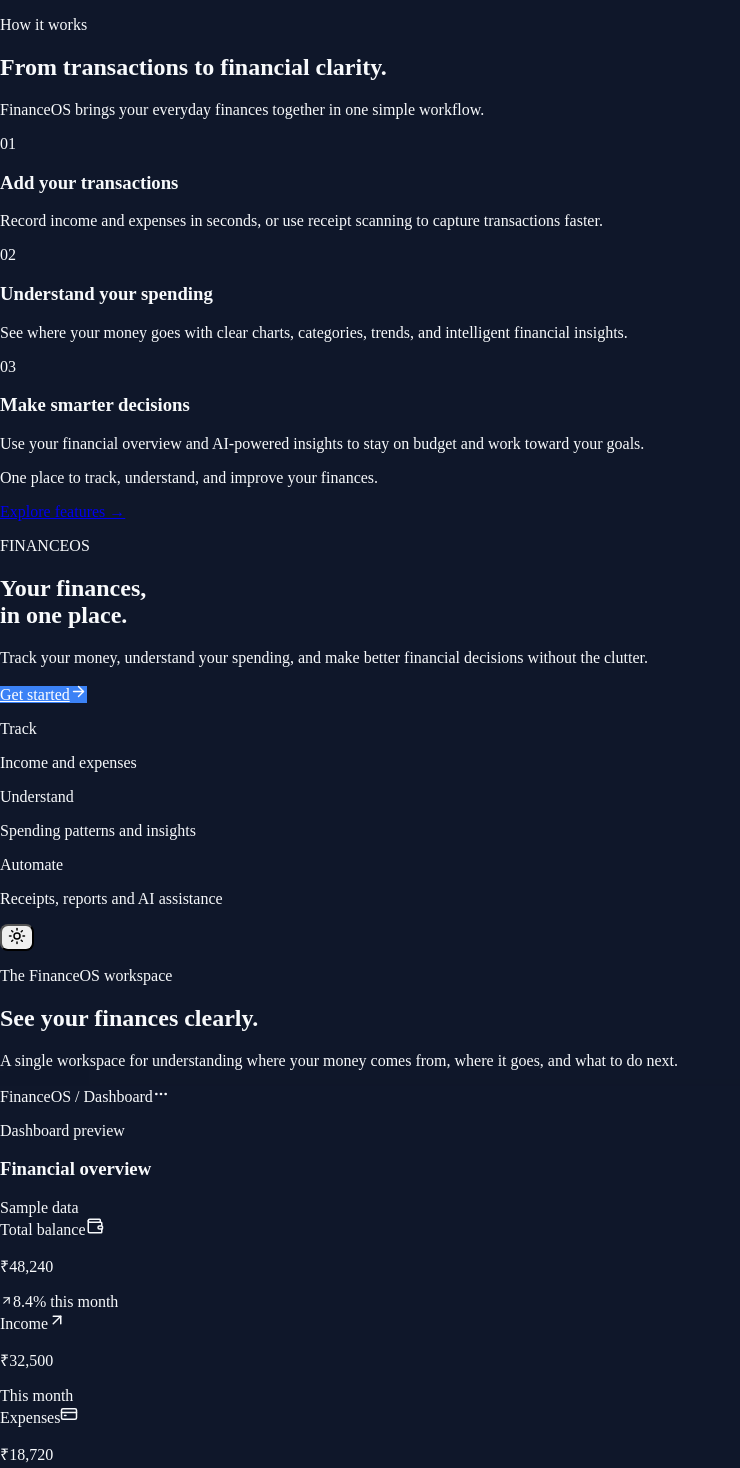
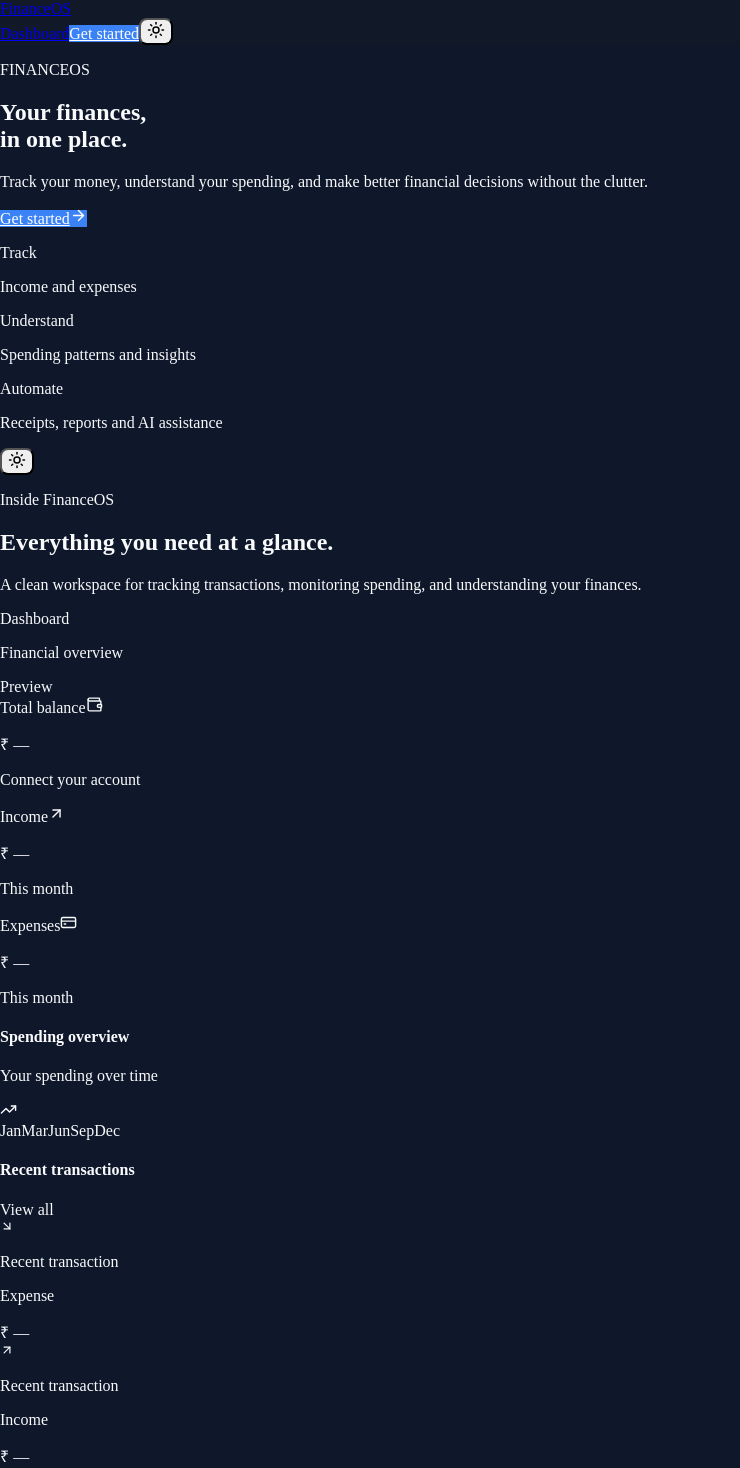
Before and after one commit to sukritisrivastava29/Finance-OS, a React (Vite) app in the folder frontend/: page / in a window 1280 px wide. Shown: the top 1468 px of the page, without its empty margins (0-740 px from the left). Built offline with nearby package versions, Linux system fonts and the light colour scheme.

Commit message:
redesign financeos landing page

```diff
--- a/frontend/src/components/DashPreview.jsx
+++ b/frontend/src/components/DashPreview.jsx
@@ -4,32 +4,31 @@
   TrendingUp,
   Wallet,
   CreditCard,
-  MoreHorizontal,
 } from "lucide-react";
 
 const transactions = [
   {
-    name: "Salary",
+    name: "Recent transaction",
+    category: "Expense",
+    amount: "₹ —",
+    type: "expense",
+  },
+  {
+    name: "Recent transaction",
     category: "Income",
-    amount: "+₹30,000",
+    amount: "₹ —",
     type: "income",
   },
   {
-    name: "Groceries",
-    category: "Food",
-    amount: "-₹2,450",
+    name: "Recent transaction",
+    category: "Expense",
+    amount: "₹ —",
     type: "expense",
   },
   {
-    name: "Transport",
-    category: "Travel",
-    amount: "-₹680",
-    type: "expense",
-  },
-  {
-    name: "Subscription",
-    category: "Entertainment",
-    amount: "-₹499",
+    name: "Recent transaction",
+    category: "Expense",
+    amount: "₹ —",
     type: "expense",
   },
 ];
@@ -38,161 +37,142 @@
 
 function DashPreview() {
   return (
-    <section
-      id="preview"
-      className="px-6 py-20 md:py-28"
-    >
+    <section id="preview" className="px-6 py-16 md:py-20">
       <div className="max-w-6xl mx-auto">
 
-        <div className="text-center max-w-2xl mx-auto mb-12">
-          <p className="text-sm font-semibold tracking-[0.2em] uppercase text-[var(--accent)] mb-4">
-            The FinanceOS workspace
-          </p>
+        <div className="flex flex-col md:flex-row md:items-end md:justify-between gap-5 mb-8">
+          <div>
+            <p className="text-sm font-medium text-[var(--accent)] mb-2">
+              Inside FinanceOS
+            </p>
 
-          <h2 className="text-4xl md:text-5xl font-bold tracking-tight text-[var(--text)]">
-            See your finances clearly.
-          </h2>
+            <h2 className="text-3xl md:text-4xl font-semibold tracking-tight text-[var(--text)]">
+              Everything you need at a glance.
+            </h2>
+          </div>
 
-          <p className="mt-5 text-lg text-[var(--muted)] leading-8">
-            A single workspace for understanding where your
-            money comes from, where it goes, and what to do next.
+          <p className="max-w-md text-sm md:text-base leading-7 text-[var(--muted)]">
+            A clean workspace for tracking transactions,
+            monitoring spending, and understanding your finances.
           </p>
         </div>
-        <div className="relative rounded-3xl border border-[var(--border)] bg-[var(--card)] shadow-2xl overflow-hidden">
 
-          <div className="h-12 px-5 border-b border-[var(--border)] flex items-center justify-between bg-[var(--surface)]">
-            <div className="flex gap-1.5">
-              <span className="w-2.5 h-2.5 rounded-full bg-[var(--border)]" />
-              <span className="w-2.5 h-2.5 rounded-full bg-[var(--border)]" />
-              <span className="w-2.5 h-2.5 rounded-full bg-[var(--border)]" />
+        <div className="border border-[var(--border)] bg-[var(--card)] overflow-hidden">
+
+          <div className="px-5 py-4 border-b border-[var(--border)] flex items-center justify-between">
+            <div>
+              <p className="text-sm font-medium text-[var(--text)]">
+                Dashboard
+              </p>
+
+              <p className="text-xs text-[var(--muted)] mt-0.5">
+                Financial overview
+              </p>
             </div>
 
             <span className="text-xs text-[var(--muted)]">
-              FinanceOS / Dashboard
+              Preview
             </span>
-
-            <MoreHorizontal
-              size={16}
-              className="text-[var(--muted)]"
-            />
           </div>
 
-          <div className="p-5 md:p-8">
+          <div className="p-5 md:p-7">
 
-            <div className="flex items-center justify-between mb-6">
-              <div>
-                <p className="text-xs uppercase tracking-wider text-[var(--muted)]">
-                  Dashboard preview
-                </p>
+            <div className="grid sm:grid-cols-3 gap-4 mb-5">
 
-                <h3 className="text-2xl font-bold text-[var(--text)] mt-1">
-                  Financial overview
-                </h3>
-              </div>
-
-              <div className="hidden sm:block px-3 py-1.5 rounded-lg bg-[var(--surface)] text-xs text-[var(--muted)]">
-                Sample data
-              </div>
-            </div>
-
-            <div className="grid sm:grid-cols-3 gap-4 mb-6">
-
-              <div className="p-5 rounded-2xl border border-[var(--border)] bg-[var(--surface)]">
+              <div className="p-5 border border-[var(--border)] bg-[var(--surface)]">
                 <div className="flex items-center justify-between">
                   <span className="text-sm text-[var(--muted)]">
                     Total balance
                   </span>
 
                   <Wallet
-                    size={18}
+                    size={17}
                     className="text-[var(--accent)]"
                   />
                 </div>
 
-                <p className="text-2xl font-bold text-[var(--text)] mt-4">
-                  ₹48,240
+                <p className="text-2xl font-semibold text-[var(--text)] mt-4">
+                  ₹ —
                 </p>
 
-                <span className="text-xs text-green-500 flex items-center gap-1 mt-2">
-                  <ArrowUpRight size={13} />
-                  8.4% this month
-                </span>
+                <p className="text-xs text-[var(--muted)] mt-2">
+                  Connect your account
+                </p>
               </div>
 
-              <div className="p-5 rounded-2xl border border-[var(--border)] bg-[var(--surface)]">
+              <div className="p-5 border border-[var(--border)] bg-[var(--surface)]">
                 <div className="flex items-center justify-between">
                   <span className="text-sm text-[var(--muted)]">
                     Income
                   </span>
 
                   <ArrowUpRight
-                    size={18}
+                    size={17}
                     className="text-green-500"
                   />
                 </div>
 
-                <p className="text-2xl font-bold text-[var(--text)] mt-4">
-                  ₹32,500
+                <p className="text-2xl font-semibold text-[var(--text)] mt-4">
+                  ₹ —
                 </p>
 
-                <span className="text-xs text-[var(--muted)] mt-2 block">
+                <p className="text-xs text-[var(--muted)] mt-2">
                   This month
-                </span>
+                </p>
               </div>
 
-              <div className="p-5 rounded-2xl border border-[var(--border)] bg-[var(--surface)]">
+              <div className="p-5 border border-[var(--border)] bg-[var(--surface)]">
                 <div className="flex items-center justify-between">
                   <span className="text-sm text-[var(--muted)]">
                     Expenses
                   </span>
 
                   <CreditCard
-                    size={18}
+                    size={17}
                     className="text-[var(--accent)]"
                   />
                 </div>
 
-                <p className="text-2xl font-bold text-[var(--text)] mt-4">
-                  ₹18,720
+                <p className="text-2xl font-semibold text-[var(--text)] mt-4">
+                  ₹ —
                 </p>
 
-                <span className="text-xs text-green-500 flex items-center gap-1 mt-2">
-                  <ArrowDownRight size={13} />
-                  4.8% lower
-                </span>
+                <p className="text-xs text-[var(--muted)] mt-2">
+                  This month
+                </p>
               </div>
 
             </div>
 
             <div className="grid lg:grid-cols-[1.4fr_1fr] gap-5">
 
-              <div className="rounded-2xl border border-[var(--border)] bg-[var(--surface)] p-5">
+              <div className="border border-[var(--border)] bg-[var(--surface)] p-5">
 
-                <div className="flex items-center justify-between mb-8">
+                <div className="flex items-center justify-between mb-7">
                   <div>
-                    <h4 className="font-semibold text-[var(--text)]">
+                    <h4 className="font-medium text-[var(--text)]">
                       Spending overview
                     </h4>
 
                     <p className="text-xs text-[var(--muted)] mt-1">
-                      Last 12 months
+                      Your spending over time
                     </p>
                   </div>
 
                   <TrendingUp
-                    size={18}
+                    size={17}
                     className="text-[var(--accent)]"
                   />
                 </div>
 
-                <div className="h-48 flex items-end gap-2 md:gap-3">
+                <div className="h-44 flex items-end gap-2">
                   {bars.map((height, index) => (
                     <div
                       key={index}
                       className="flex-1 h-full flex items-end"
                     >
                       <div
-                        className="w-full rounded-t-md bg-[var(--accent)] opacity-70 hover:opacity-100 transition"
+                        className="w-full rounded-t-sm bg-[var(--accent)] opacity-60"
                         style={{
                           height: `${height}%`,
                         }}
@@ -208,12 +188,13 @@
                   <span>Sep</span>
                   <span>Dec</span>
                 </div>
+
               </div>
 
-              <div className="rounded-2xl border border-[var(--border)] bg-[var(--surface)] p-5">
+              <div className="border border-[var(--border)] bg-[var(--surface)] p-5">
 
                 <div className="flex items-center justify-between mb-5">
-                  <h4 className="font-semibold text-[var(--text)]">
+                  <h4 className="font-medium text-[var(--text)]">
                     Recent transactions
                   </h4>
 
@@ -223,28 +204,29 @@
                 </div>
 
                 <div className="space-y-4">
-                  {transactions.map((transaction) => (
+                  {transactions.map((transaction, index) => (
                     <div
-                      key={transaction.name}
+                      key={index}
                       className="flex items-center justify-between gap-3"
                     >
                       <div className="flex items-center gap-3 min-w-0">
-                        <div className="w-9 h-9 rounded-xl bg-[var(--card)] border border-[var(--border)] flex items-center justify-center shrink-0">
+
+                        <div className="w-8 h-8 border border-[var(--border)] flex items-center justify-center shrink-0">
                           {transaction.type === "income" ? (
                             <ArrowUpRight
-                              size={15}
+                              size={14}
                               className="text-green-500"
                             />
                           ) : (
                             <ArrowDownRight
-                              size={15}
+                              size={14}
                               className="text-[var(--accent)]"
                             />
                           )}
                         </div>
 
                         <div className="min-w-0">
-                          <p className="text-sm font-medium text-[var(--text)] truncate">
+                          <p className="text-sm font-medium text-[var(--text)]">
                             {transaction.name}
                           </p>
 
@@ -252,14 +234,15 @@
                             {transaction.category}
                           </p>
                         </div>
+
                       </div>
 
                       <span
-                        className={`text-sm font-semibold ${
+                        className={
                           transaction.type === "income"
-                            ? "text-green-500"
-                            : "text-[var(--text)]"
-                        }`}
+                            ? "text-sm font-medium text-green-500"
+                            : "text-sm font-medium text-[var(--text)]"
+                        }
                       >
                         {transaction.amount}
                       </span>
@@ -268,8 +251,8 @@
                 </div>
 
               </div>
+
             </div>
-
           </div>
         </div>
 
--- a/frontend/src/components/Footer.jsx
+++ b/frontend/src/components/Footer.jsx
@@ -1,123 +1,84 @@
-import {
-  ReceiptText,
-  BarChart3,
-  Bot,
-  FileText,
-  Search,
-  ShieldCheck,
-} from "lucide-react";
-
-const features = [
-  {
-    icon: ReceiptText,
-    number: "01",
-    title: "Track every transaction",
-    description:
-      "Keep income and expenses organized with fast transaction management, search, and categorization.",
-  },
-  {
-    icon: BarChart3,
-    number: "02",
-    title: "Understand your spending",
-    description:
-      "Turn raw transactions into visual insights that make spending patterns easier to understand.",
-  },
-  {
-    icon: Bot,
-    number: "03",
-    title: "Ask your financial AI",
-    description:
-      "Use AI-powered conversations and insights to explore your financial data in a more natural way.",
-  },
-  {
-    icon: ReceiptText,
-    number: "04",
-    title: "Scan receipts",
-    description:
-      "Extract useful transaction information from receipts instead of entering every detail manually.",
-  },
-  {
-    icon: FileText,
-    number: "05",
-    title: "Generate reports",
-    description:
-      "Turn your financial activity into useful reports that you can review or export when needed.",
-  },
-  {
-    icon: ShieldCheck,
-    number: "06",
-    title: "Your financial workspace",
-    description:
-      "Keep the tools you use to manage your finances together instead of switching between multiple apps.",
-  },
-];
-
-function Features() {
+function Footer() {
   return (
-    <section
-      id="features"
-      className="px-6 py-24 md:py-32"
-    >
+    <footer className="border-t border-[var(--border)] px-6 py-10">
       <div className="max-w-6xl mx-auto">
 
-        {/* Header */}
-        <div className="max-w-2xl mb-16">
-          <p className="text-sm font-semibold tracking-[0.2em] uppercase text-[var(--accent)] mb-4">
-            Everything in one place
-          </p>
+        <div className="flex flex-col md:flex-row md:items-end md:justify-between gap-8">
 
-          <h2 className="text-4xl md:text-5xl font-bold tracking-tight text-[var(--text)] leading-tight">
-            Built around the way
-            <br />
-            you manage money.
-          </h2>
+          <div>
+            <h3 className="text-lg font-semibold text-[var(--text)]">
+              FinanceOS
+            </h3>
 
-          <p className="mt-5 text-lg text-[var(--muted)] leading-8">
-            FinanceOS combines everyday financial tools with
-            intelligent analysis so you can spend less time
-            managing your data and more time understanding it.
+            <p className="mt-2 max-w-sm text-sm leading-6 text-[var(--muted)]">
+              A personal finance workspace for tracking,
+              understanding, and managing your money.
             </p>
           </div>
 
-        {/* Features */}
-        <div className="grid md:grid-cols-2 lg:grid-cols-3 gap-px bg-[var(--border)] border border-[var(--border)] rounded-2xl overflow-hidden">
+          <div className="flex flex-wrap gap-x-6 gap-y-3 text-sm">
 
-          {features.map((feature) => {
-            const Icon = feature.icon;
+            <a
+              href="#preview"
+              className="text-[var(--muted)] hover:text-[var(--text)] transition"
+            >
+              Dashboard
+            </a>
 
-            return (
-              <article
-                key={feature.number}
-                className="bg-[var(--card)] p-7 md:p-8 group transition-all duration-300 hover:bg-[var(--surface)]"
+            <a
+              href="#features"
+              className="text-[var(--muted)] hover:text-[var(--text)] transition"
             >
-                <div className="flex items-center justify-between mb-8">
-                  <div className="w-11 h-11 rounded-xl border border-[var(--border)] bg-[var(--surface)] flex items-center justify-center group-hover:border-[var(--accent)] transition">
-                    <Icon
-                      size={20}
-                      className="text-[var(--accent)]"
-                    />
+              Features
+            </a>
+
+            <a
+              href="#how-it-works"
+              className="text-[var(--muted)] hover:text-[var(--text)] transition"
+            >
+              How it works
+            </a>
+
+            <a
+              href="https://github.com/sukritisrivastava29"
+              target="_blank"
+              rel="noreferrer"
+              className="text-[var(--muted)] hover:text-[var(--text)] transition"
+            >
+              GitHub
+            </a>
+
+            <a
+              href="https://www.linkedin.com/in/sukritisrivastava29/"
+              target="_blank"
+              rel="noreferrer"
+              className="text-[var(--muted)] hover:text-[var(--text)] transition"
+            >
+              LinkedIn
+            </a>
+
           </div>
 
-                  <span className="text-xs font-medium text-[var(--muted)]">
-                    {feature.number}
-                  </span>
         </div>
 
-                <h3 className="text-xl font-semibold text-[var(--text)] mb-3">
-                  {feature.title}
-                </h3>
+        <div className="mt-8 pt-5 border-t border-[var(--border)] flex flex-col sm:flex-row sm:items-center sm:justify-between gap-2 text-xs text-[var(--muted)]">
 
-                <p className="text-[var(--muted)] leading-7">
-                  {feature.description}
+          <p>
+            © {new Date().getFullYear()} Sukriti Srivastava
           </p>
-              </article>
-            );
-          })}
+
+          <a
+            href="mailto:sukriti.srivastava2903@gmail.com"
+            className="hover:text-[var(--text)] transition"
+          >
+            Get in touch
+          </a>
 
         </div>
+
       </div>
-    </section>
+    </footer>
   );
 }
 
-export default Features;
+export default Footer;
--- a/frontend/src/components/Navbar.jsx
+++ b/frontend/src/components/Navbar.jsx
@@ -1,100 +1,47 @@
-const steps = [
-  {
-    number: "01",
-    title: "Add your transactions",
-    description:
-      "Record income and expenses in seconds, or use receipt scanning to capture transactions faster.",
-  },
-  {
-    number: "02",
-    title: "Understand your spending",
-    description:
-      "See where your money goes with clear charts, categories, trends, and intelligent financial insights.",
-  },
-  {
-    number: "03",
-    title: "Make smarter decisions",
-    description:
-      "Use your financial overview and AI-powered insights to stay on budget and work toward your goals.",
-  },
-];
+import { Link } from "react-router-dom";
+import ThemeToggle from "./ThemeToggle";
 
-function Work() {
+function Navbar() {
   return (
-    <section
-      id="how-it-works"
-      className="py-24 md:py-32 px-6"
+    <nav
+      className="px-6 md:px-8 py-4 border-b"
+      style={{
+        background: "var(--surface)",
+        borderColor: "var(--border)",
+      }}
     >
-      <div className="max-w-6xl mx-auto">
+      <div className="max-w-6xl mx-auto flex items-center justify-between">
 
-        {/* Section heading */}
-        <div className="max-w-2xl mb-16">
-          <p className="text-sm font-semibold tracking-[0.2em] uppercase text-[var(--accent)] mb-4">
-            How it works
-          </p>
+        <Link
+          to="/"
+          className="text-lg font-semibold tracking-tight text-[var(--text)]"
+        >
+          FinanceOS
+        </Link>
 
-          <h2 className="text-4xl md:text-5xl font-bold tracking-tight text-[var(--text)] leading-tight">
-            From transactions to
-            <span className="text-[var(--accent)]">
-              {" "}financial clarity.
-            </span>
-          </h2>
+        <div className="flex items-center gap-3">
 
-          <p className="mt-5 text-lg text-[var(--muted)] leading-relaxed">
-            FinanceOS brings your everyday finances together in one
-            simple workflow.
-          </p>
-        </div>
+          <Link
+            to="/dashboard"
+            className="hidden sm:inline-flex text-sm text-[var(--muted)] hover:text-[var(--text)] transition"
+          >
+            Dashboard
+          </Link>
 
-        {/* Steps */}
-        <div className="relative">
+          <Link
+            to="/signup"
+            className="primary-btn px-4 py-2 text-sm rounded-lg"
+          >
+            Get started
+          </Link>
 
-          {/* Connecting line */}
-          <div className="hidden md:block absolute top-8 left-[10%] right-[10%] h-px bg-[var(--border)]" />
+          <ThemeToggle />
 
-          <div className="grid md:grid-cols-3 gap-12 md:gap-8">
-            {steps.map((step) => (
-              <div
-                key={step.number}
-                className="relative group"
-              >
-                {/* Number */}
-                <div className="relative z-10 w-16 h-16 rounded-2xl bg-[var(--card)] border border-[var(--border)] flex items-center justify-center mb-7 transition-all duration-300 group-hover:border-[var(--accent)] group-hover:-translate-y-1">
-                  <span className="text-lg font-bold text-[var(--accent)]">
-                    {step.number}
-                  </span>
-                </div>
-
-                {/* Content */}
-                <h3 className="text-2xl font-semibold text-[var(--text)] mb-3">
-                  {step.title}
-                </h3>
-
-                <p className="text-[var(--muted)] leading-7 max-w-sm">
-                  {step.description}
-                </p>
-              </div>
-            ))}
-          </div>
-        </div>
-
-        {/* Bottom statement */}
-        <div className="mt-20 pt-8 border-t border-[var(--border)] flex flex-col md:flex-row md:items-center md:justify-between gap-4">
-          <p className="text-[var(--muted)]">
-            One place to track, understand, and improve your finances.
-          </p>
-
-          <a
-            href="#features"
-            className="text-[var(--accent)] font-medium hover:opacity-80 transition"
-          >
-            Explore features →
-          </a>
         </div>
 
       </div>
-    </section>
+    </nav>
   );
 }
 
-export default Work;
+export default Navbar;
```
Lines whose indentation alone changed are shown as unchanged.
